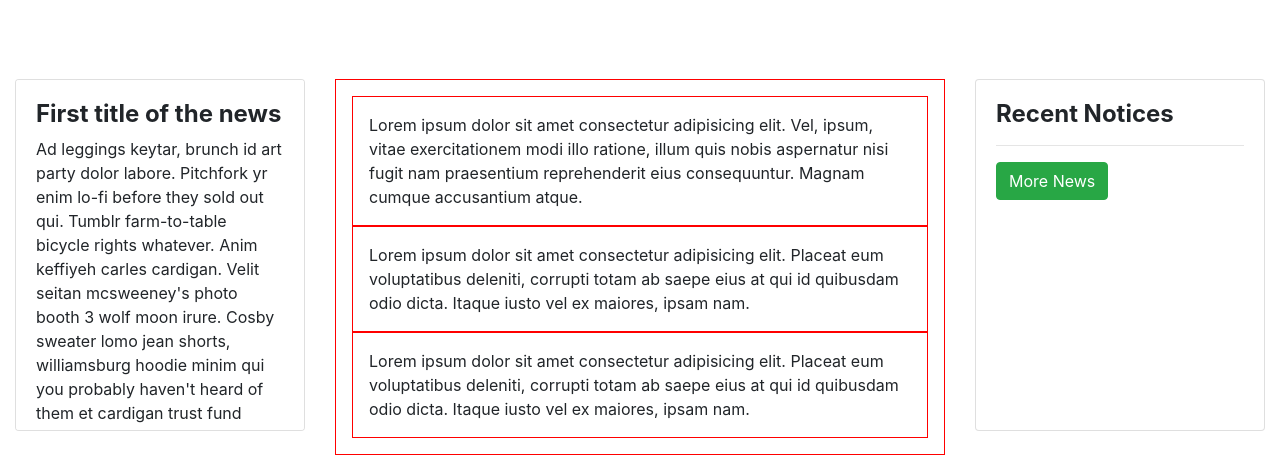
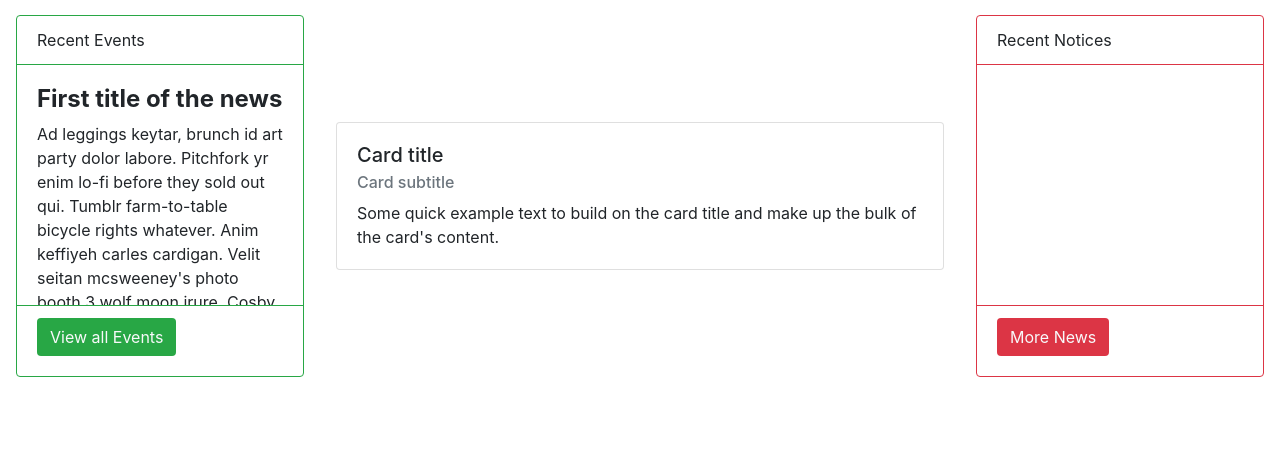
Before and after one commit to dip7501686040/notredamedelhi, a PHP site: page / in a window 1280 px wide. Shown: the part 553-1009 px from the top of the page. Run offline with PHP 8.4, Linux system fonts and the light colour scheme; data comes from the database, SQL or seed files in the repository; data that the repository does not hold is empty; some libraries are stand-ins or nearby versions.

```diff
--- a/css/style.css
+++ b/css/style.css
@@ -21,12 +21,67 @@
 
 /*........index content........ */
 .event_message_notice {
+  max-width: 100vw !important;
+  display: flex;
+  justify-content: center;
+  align-items: center;
+}
+.event_message_notice .event {
+  flex: 0 0 25%;
+  padding: 1rem;
   width: 100%;
+}
+.event_message_notice .event_body {
+  height: 15rem;
+  overflow-y: scroll;
+}
+.event_message_notice .message {
+  flex: 1 0 50%;
+  width: 100%;
+  padding: 1rem;
+}
+.event_message_notice .notice {
+  flex: 0 0 25%;
+  padding: 1rem;
+  width: 100%;
+}
+.event_message_notice .notice_body {
+  height: 15rem;
+  overflow-y: scroll;
+}
+.event_message_notice .notice_body_text {
+  font-size: 14px;
+}
+.calender_yvideo_gmap {
+  max-width: 100vw !important;
   display: flex;
-  flex-wrap: wrap;
+  justify-content: center;
+  align-items: center;
+}
+.calender_yvideo_gmap .calender {
+  flex: 0 0 30%;
+  width: 100%;
+  padding: 1rem;
+}
+.calender_yvideo_gmap .yvideo {
+  flex: 1 0 40%;
+  width: 100%;
+  padding: 1rem;
+}
+.calender_yvideo_gmap .gmap {
+  flex: 0 0 30%;
+  width: 100%;
+  padding: 1rem;
+}
+.calender_yvideo_gmap .calender_body {
+  height: 15rem;
+  overflow-y: scroll;
 }
 @media only screen and (max-width: 768px) {
   .event_message_notice {
+    flex-direction: column;
+  }
+  .calender_yvideo_gmap {
     flex-direction: column;
   }
 }
@@ -143,6 +198,3 @@ td {
   height: 5rem;
 }
 /* admin dashboard */
-.notice_body {
-  font-size: 14px;
-}
--- a/index.php
+++ b/index.php
@@ -30,13 +30,11 @@ require_once('header.php');
 </div>
 <!--........//slider........-->
 <!--........index content........-->
-<div class="container-fluid" style=" margin-top: 5rem;">
-    <div class="row">
-        <div class="col">
-            <!-- Grid row -->
-            <!-- Exaple 1 -->
-            <div class="card example-1 scrollbar-ripe-malinka">
-                <div class="card-body">
+<div class="event_message_notice">
+    <div class="event">
+        <div class="card border-success">
+            <div class="card-header bg-transparent border-success">Recent Events</div>
+            <div class="card-body scrollbar-ripe-malinka event_body">
                 <h4 id="section1"><strong>First title of the news</strong></h4>
                 <p>Ad leggings keytar, brunch id art party dolor labore. Pitchfork yr enim lo-fi before they sold out
                     qui. Tumblr farm-to-table bicycle rights whatever. Anim keffiyeh carles cardigan. Velit seitan
@@ -50,23 +48,25 @@ require_once('header.php');
                     qui you probably haven't heard of them et cardigan trust fund culpa biodiesel wes anderson aesthetic.
                     Nihil tattooed accusamus, cred irony biodiesel keffiyeh artisan ullamco consequat.
                 </p>
-                    <a href=""><button class="btn btn-success" style="margin-bottom:0.50rem; ">View all Events</button></a>
+            </div>
+            <div class="card-footer bg-transparent border-success">
+                <a href=""><button class="btn bg-success text-light" style="margin-bottom:0.50rem; ">View all Events</button></a>
             </div>
         </div>
-            <!-- Grid row -->
     </div>
-        <div class="col-6">
-            <div class="event_message_notice debug">
-                <div class="event debug">Lorem ipsum dolor sit amet consectetur adipisicing elit. Vel, ipsum, vitae exercitationem modi illo ratione, illum quis nobis aspernatur nisi fugit nam praesentium reprehenderit eius consequuntur. Magnam cumque accusantium atque.</div>
-                <div class="message debug">Lorem ipsum dolor sit amet consectetur adipisicing elit. Placeat eum voluptatibus deleniti, corrupti totam ab saepe eius at qui id quibusdam odio dicta. Itaque iusto vel ex maiores, ipsam nam.</div>
-                <div class="notice debug">Lorem ipsum dolor sit amet consectetur adipisicing elit. Placeat eum voluptatibus deleniti, corrupti totam ab saepe eius at qui id quibusdam odio dicta. Itaque iusto vel ex maiores, ipsam nam.</div>
+    <div class="message">
+        <div class="card">
+            <div class="card-body scrollbar-ripe-malinka">
+                <h5 class="card-title">Card title</h5>
+                <h6 class="card-subtitle mb-2 text-muted">Card subtitle</h6>
+                <p class="card-text">Some quick example text to build on the card title and make up the bulk of the card's content.</p>
             </div>
         </div>
-        <div class="col">
-            <div class="card example-1 scrollbar-ripe-malinka">
-                <div class="card-body">
-                    <h4 id="section1"><strong>Recent Notices</strong></h4>
-                    <hr>
+    </div>
+    <div class="notice">
+        <div class="card border-danger ">
+            <div class="card-header bg-transparent border-danger">Recent Notices</div>
+            <div class="card-body scrollbar-ripe-malinka notice_body">
                 <?php
                 $query = "select * from notices";
                 $result = $db_handler->runQuery($query);
@@ -75,19 +75,21 @@ require_once('header.php');
                 ?>
                     <h6><?php echo $notice['date']; ?></h6>
                     <a href="notice_uploads/<?php echo $notice['file']; ?>" download="notice-<?php echo $notice['date']; ?>">
-                            <p class="notice_body">
+                        <p class="notice_body_text">
                             <?php echo $notice['notice']; ?>
                         </p>
                     </a>
                 <?php
                 }
                 ?>
-                    <a href=""><button class="btn btn-success" style="margin-bottom:0.50rem; ">More News</button></a>
+            </div>
+            <div class="card-footer bg-transparent border-danger">
+                <a href=""><button class="btn text-light bg-danger" style="margin-bottom:0.50rem; ">More News</button></a>
             </div>
         </div>
     </div>
 </div>
-</div>
+
 <!--........//index content........-->
 <?php
 require_once('map.php');
--- a/map.php
+++ b/map.php
@@ -1,14 +1,18 @@
-<div class="container-fluid">
-   <div class="row">
-      <div class="col">
-         <div class="calendar-wrapper">
+<div class="calender_yvideo_gmap my-5">
+   <div class="calender">
+      <div class="card">
+         <div class="card-header">
             <button id="btnPrev" type="button">Prev</button>
             <button id="btnNext" type="button">Next</button>
+         </div>
+         <div class="card-body calender_body">
             <div id="divCal"></div>
          </div>
       </div>
-      <div class="col-5" style="margin-top: 7rem;">
-         <div class="embed-responsive embed-responsive-16by9">
+   </div>
+   <div class="yvideo">
+      <div class="card embed-responsive embed-responsive-16by9">
+         <div class="card-body">
             <?php
             $sql = "select name from video order by id desc limit 1";
             $res = $db_handler->runQuery($sql);
@@ -17,12 +21,16 @@
             <iframe class="embed-responsive-item" src="<?php echo urldecode($video['name']); ?>" allowfullscreen></iframe>
          </div>
       </div>
-      <div class="col" style="margin-top: 10rem;">
-         <!--Google map-->
-         <div id="map-container-google-2" class="z-depth-1-half map-container" style="height: 10rem;">
-            <iframe src="https://maps.google.com/maps?q=chicago&t=&z=13&ie=UTF8&iwloc=&output=embed" frameborder="0" style="border:0" allowfullscreen></iframe>
+   </div>
+   <div class="gmap">
+      <div class="card">
+         <div class="card-body">
+            <!--Google map-->
+            <div id="map-container-google-2" class="z-depth-1-half map-container">
+               <iframe src="https://maps.google.com/maps?q=chicago&t=&z=13&ie=UTF8&iwloc=&output=embed" frameborder="0" style="border:0" allowfullscreen></iframe>
+            </div>
+            <!--Google Maps-->
          </div>
-         <!--Google Maps-->
       </div>
    </div>
 </div>
```
Lines whose indentation alone changed are shown as unchanged.
